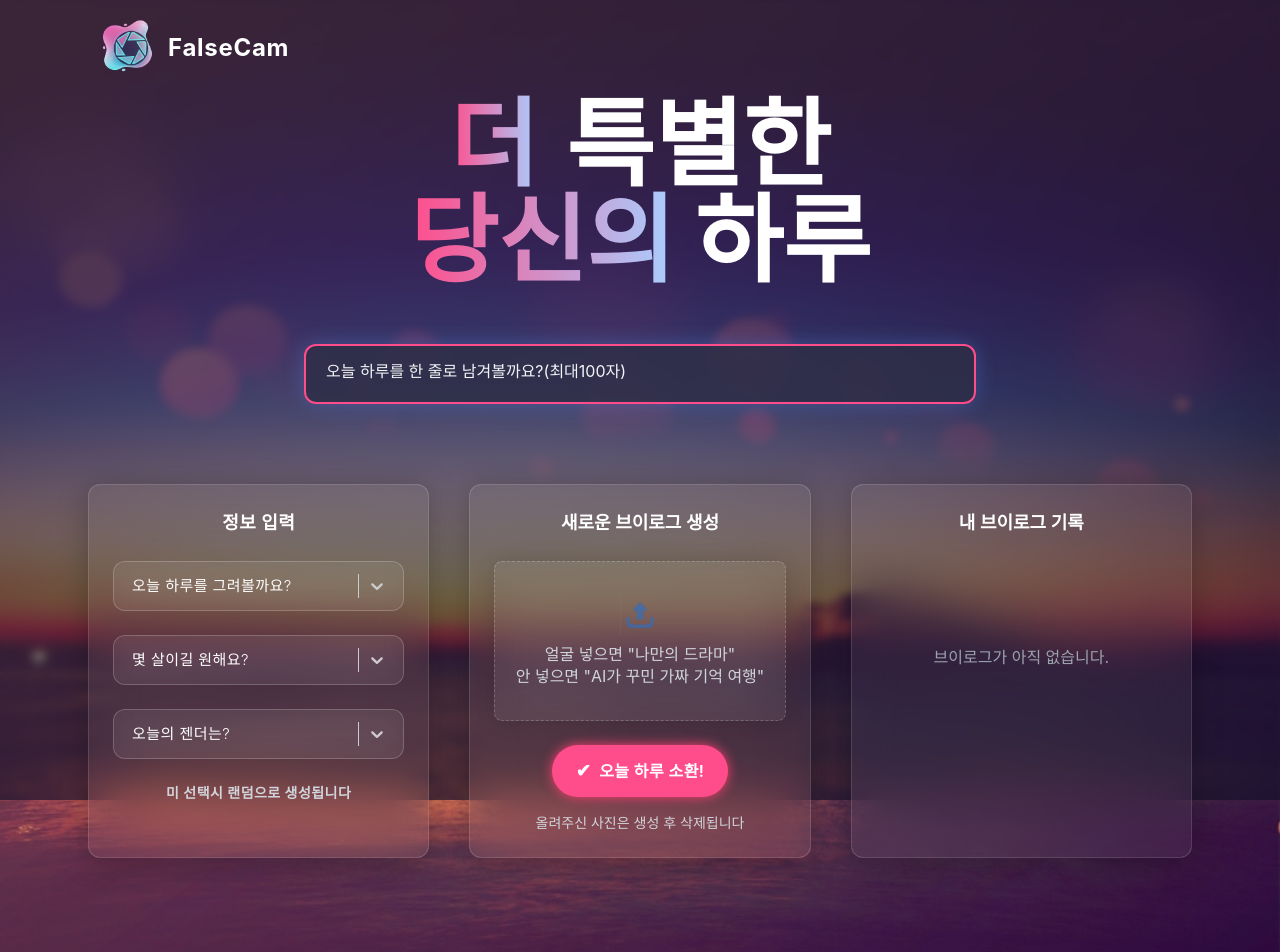
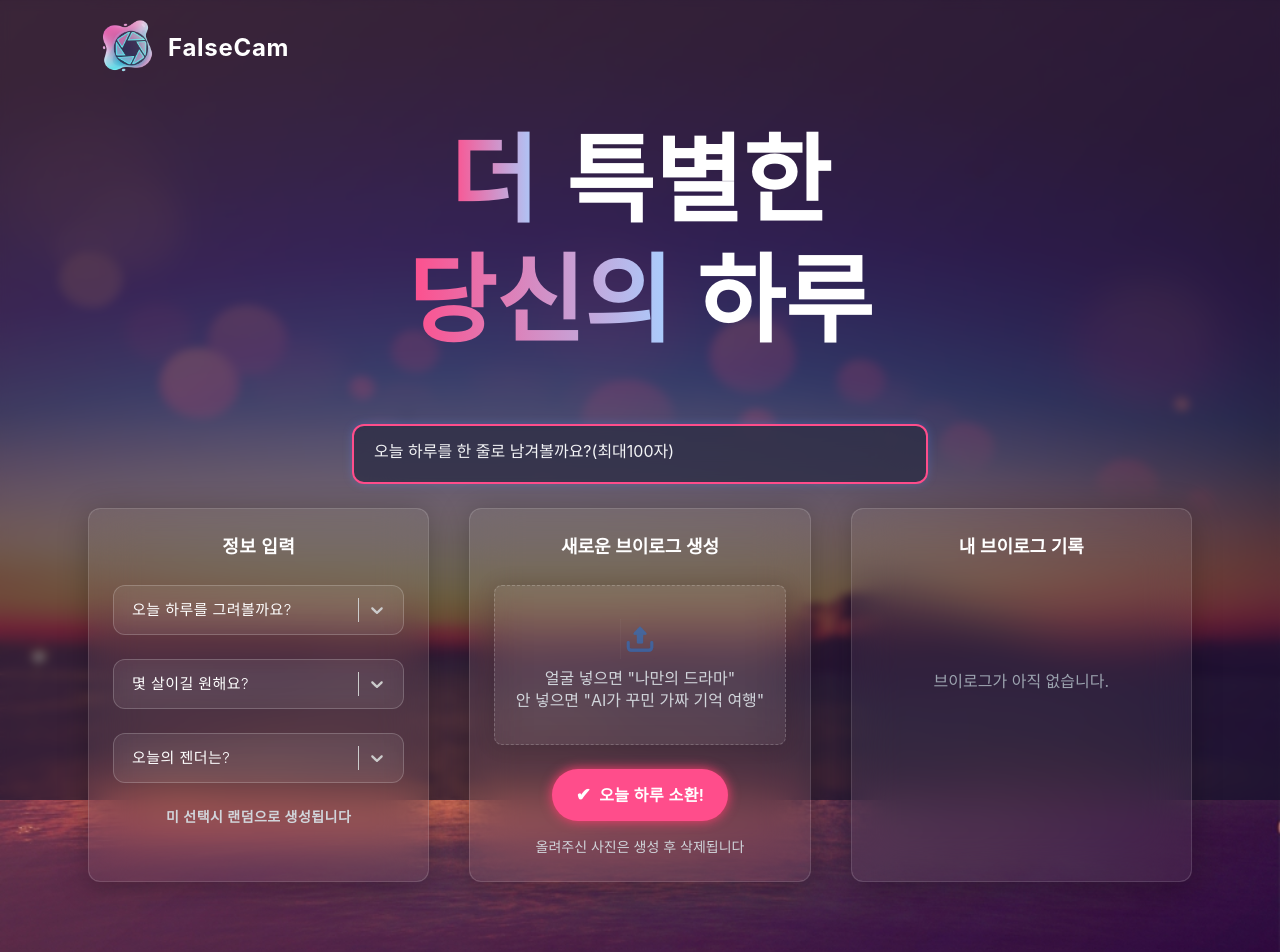
Before and after one commit to bravery33/FalseCam, a React (Vite) app: page / in a window 1280 px wide. Shown: the top 952 px of the page. Built offline with nearby package versions, Linux system fonts and the light colour scheme.

Commit message:
feat(api): Enhance API service and implement structured error logging

```diff
--- a/src/components/ActionButtons.jsx
+++ b/src/components/ActionButtons.jsx
@@ -1,7 +1,6 @@
 // ActionButtons.jsx
 
-export default function ActionButtons({ handleDownload, openInstagram }) {
-  // div에서 absolute, bottom, right, z-index 클래스 제거
+export default function ActionButtons({ handleDownload }) {
   return (
     <div className="flex gap-2">
       <button
@@ -9,11 +8,6 @@ export default function ActionButtons({ handleDownload, openInstagram }) {
         className="w-11 h-11 p-2 bg-white rounded-full shadow-md hover:scale-105 transition download-icon-btn"
         title="Download"
       />
-      <button
-        onClick={openInstagram}
-        className="w-11 h-11 p-2 bg-white rounded-full shadow-md hover:scale-105 transition instagram-icon-btn"
-        title="Open Instagram"
-      />
     </div>
   );
 }
--- a/src/components/DailyJournalInput.jsx
+++ b/src/components/DailyJournalInput.jsx
@@ -11,15 +11,15 @@ export default function DailyJournalInput({ text, setText }) {
   }, [text]);
 
   return (
-    <div className="flex justify-center mt-14 px-4">
-      <div className="w-full max-w-2xl px-5 py-3
+    <div className="flex justify-center mt-16 px-4">
+      <div className="w-full max-w-xl px-5 py-3
         bg-[#2d2e45]/80
         backdrop-blur-xl
         border-2 border-[#ff4d8b]
         rounded-xl
-        shadow-[0_0_20px_rgba(95,143,255,0.3)]
+        shadow-[0_0_10px_rgba(95,143,255,0.3)]
         transition-all duration-300
-        hover:border-[#ff77a8]
+        hover:border-[#68394a]
         hover:shadow-[0_0_25px_4px_rgba(255,77,139,0.4)]">
 
         <textarea
--- a/src/components/InfoInputCard.jsx
+++ b/src/components/InfoInputCard.jsx
@@ -48,7 +48,8 @@ export default function InfoInputCard({ style, setStyle, age, setAge, gender, se
       backgroundColor: 'rgba(30,30,30,0.9)',
       color: 'white',
       backdropFilter: 'blur(8px)',
-      zIndex: 50,
+      zIndex: 9999,        // 위로 띄우기
+      position: 'absolute' // 레이어 명확히 분리
     }),
     singleValue: (base) => ({
       ...base,
@@ -101,7 +102,7 @@ export default function InfoInputCard({ style, setStyle, age, setAge, gender, se
   };
 
   return (
-    <div className="w-full max-w-sm rounded-xl p-6
+    <div className="relative z-50 w-full max-w-sm rounded-xl p-6
       bg-[rgba(255,255,255,0.05)]
       backdrop-blur-xl
       border border-[rgba(255,255,255,0.12)]
--- a/src/components/MainTitle.jsx
+++ b/src/components/MainTitle.jsx
@@ -1,14 +1,12 @@
 export default function MainTitle() {
   return (
     <div className="text-center mt-39 px-4">
-        <h1 className="text-[2rem] md:text-8xl font-bold leading-tight">
+      <h1 className="text-[2rem] md:text-8xl font-bold leading-[2.5rem] md:leading-tight">
         <br />
-          <span className="text-[2rem] md:text-8xl text-transparent bg-clip-text bg-gradient-to-r from-[#ff4d8b] to-[#a8cfff] mr-7">더</span>
+        <span className="text-[2rem] md:text-8xl text-transparent bg-clip-text bg-gradient-to-r from-[#ff4d8b] to-[#a8cfff] mr-3 md:mr-7">더</span>
         <span className="text-[2rem] md:text-8xl text-white">특별한</span>
         <br />
-          <span className="text-[2rem] md:text-8xl text-transparent bg-clip-text bg-gradient-to-r from-[#ff4d8b] to-[#a8cfff] mr-5">
-        당신의
-      </span>
+        <span className="text-[2rem] md:text-8xl text-transparent bg-clip-text bg-gradient-to-r from-[#ff4d8b] to-[#a8cfff] mr-3 md:mr-6">당신의</span>
         <span className="text-[2rem] md:text-8xl text-white">하루</span>
       </h1>
     </div>
--- a/src/pages/Home.jsx
+++ b/src/pages/Home.jsx
@@ -234,11 +234,10 @@ export default function Home() {
           </span>
         </div>
 
-
         <MainTitle />
         <DailyJournalInput text={text} setText={setText} />
 
-        <div className="max-w-6xl mx-auto grid grid-cols-1 md:grid-cols-3 gap-10 px-6 mt-20 pb-64 items-stretch">
+        <div className="max-w-6xl mx-auto grid grid-cols-1 md:grid-cols-3 gap-10 px-6 mt-6 pb-20 items-stretch">
           <InfoInputCard
             style={style}
             setStyle={setStyle}
@@ -277,7 +276,8 @@ export default function Home() {
       {isSummoning && (
         <div className="fixed inset-0 z-50 flex flex-col items-center justify-center bg-black/80 text-white">
           <p className="mb-1 text-lg">당신의 하루를 마법처럼 소환 중이에요...</p>
-          <p className="mb-10 text-sm text-gray-400">영상과 이미지를 동시에 생성중이오니 약 2분만 기다려 주세요</p>
+          <p className="mb-10 text-sm text-gray-400 text-center">영상과 이미지를 동시에 생성중이오니 <br />
+            약 2분만 기다려 주세요</p>
 
           <div className="relative w-64 h-12 mb-2">
             <img
```
Lines whose indentation alone changed are shown as unchanged.
